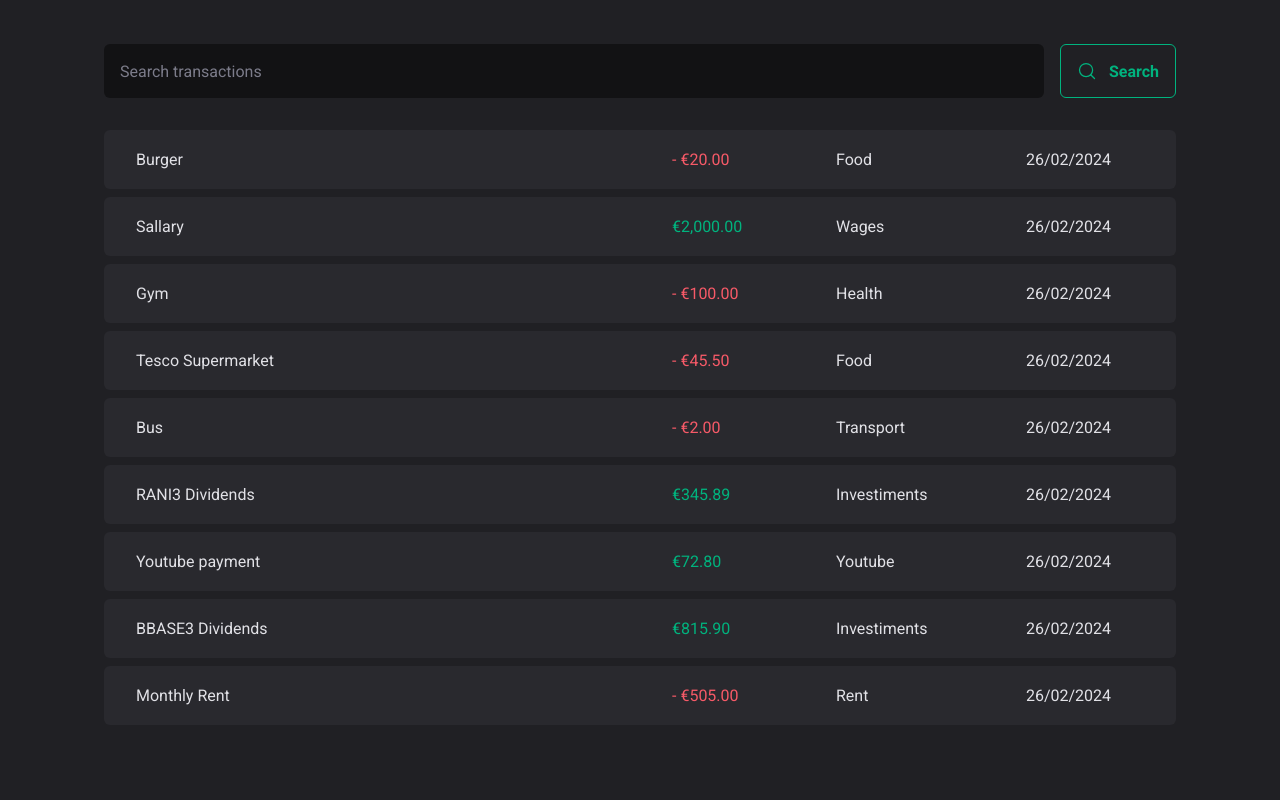
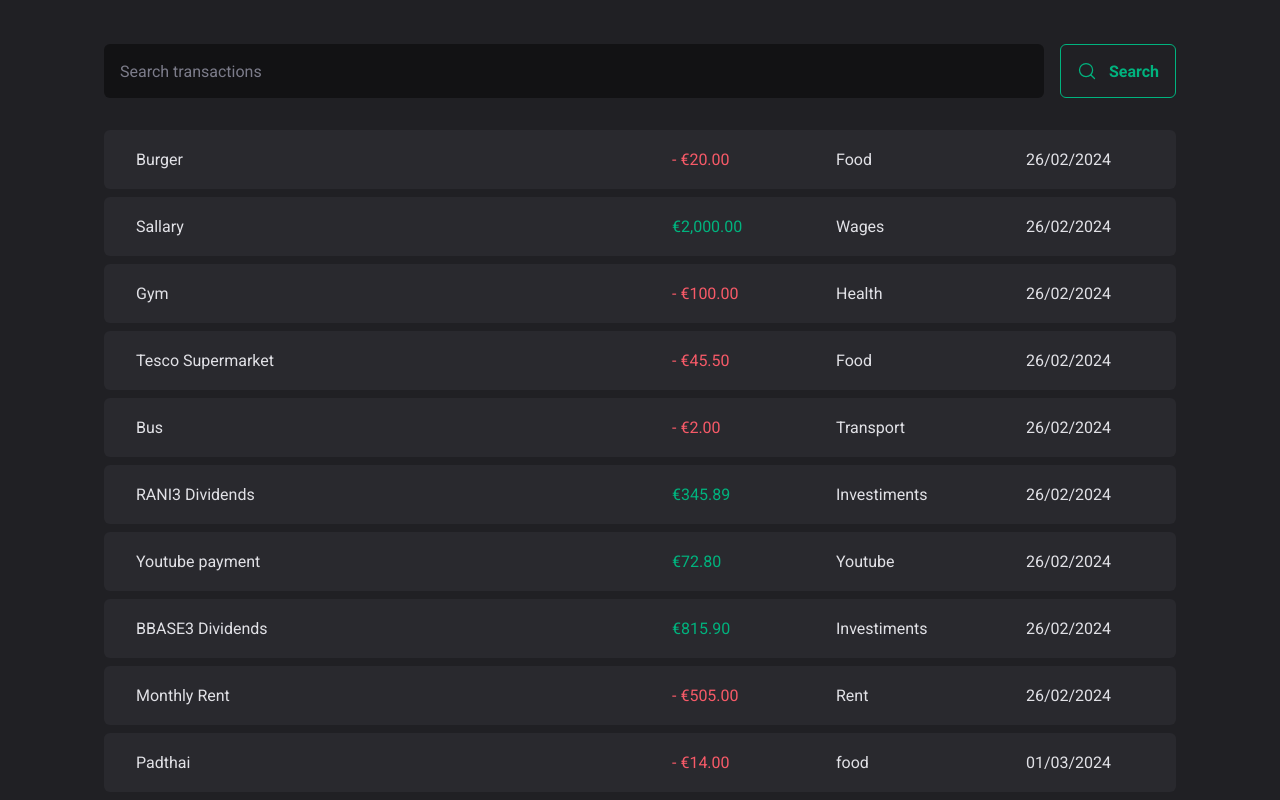
Before and after one commit to eduaardofranco/dt-money, a React (Vite) app: page / in a window 1280 px wide. Shown: the part 280-1080 px from the top of the page. Before the commit the page ends 1013 px from the top, so only its background shows below. Built offline with nearby package versions, Linux system fonts and the light colour scheme; data requests are answered from the project's data file.

Commit message:
post new transaction

```diff
--- a/server.json
+++ b/server.json
@@ -52,7 +52,7 @@
       "id": 7,
       "description": "Youtube payment",
       "type": "income",
-            "price": 72.80,
+      "price": 72.8,
       "category": "Youtube",
       "createdAt": "2024-02-26T12:59:34.869Z"
     },
@@ -60,7 +60,7 @@
       "id": 8,
       "description": "BBASE3 Dividends",
       "type": "income",
-            "price": 815.90,
+      "price": 815.9,
       "category": "Investiments",
       "createdAt": "2024-02-26T12:19:44.869Z"
     },
@@ -71,6 +71,14 @@
       "price": 505,
       "category": "Rent",
       "createdAt": "2024-02-26T12:28:44.869Z"
+    },
+    {
+      "description": "Padthai",
+      "category": "food",
+      "price": 14,
+      "type": "outcome",
+      "createdAt": "2024-03-01T19:33:03.342Z",
+      "id": 10
     }
   ]
 }
--- a/src/components/NewTransactionModal/index.tsx
+++ b/src/components/NewTransactionModal/index.tsx
@@ -3,6 +3,7 @@ import { CloseButton, Content, Overlay, TransactionType, TransactionTypeButton }
 import { ArrowCircleDown, ArrowCircleUp, X } from 'phosphor-react'
 import * as z from 'zod'
 import { Controller, useForm } from 'react-hook-form'
+import { api } from '../../lib/axios'
 
 const newTransactionSchema = z.object({
     description: z.string(),
@@ -26,8 +27,15 @@ export function NewTransactionModal() {
     })
 
     async function handleCreateNewTransaction(data: NewTransactionFomrInputs) {
-        await new Promise(resolve => setTimeout(resolve, 2000))
-        console.log(data)
+        const { category, description, price, type } = data
+
+        await api.post('transactions', {
+            description,
+            category,
+            price,
+            type,
+            createdAt: new Date()
+        })
     }
 
     return(
```
Lines whose indentation alone changed are shown as unchanged.
